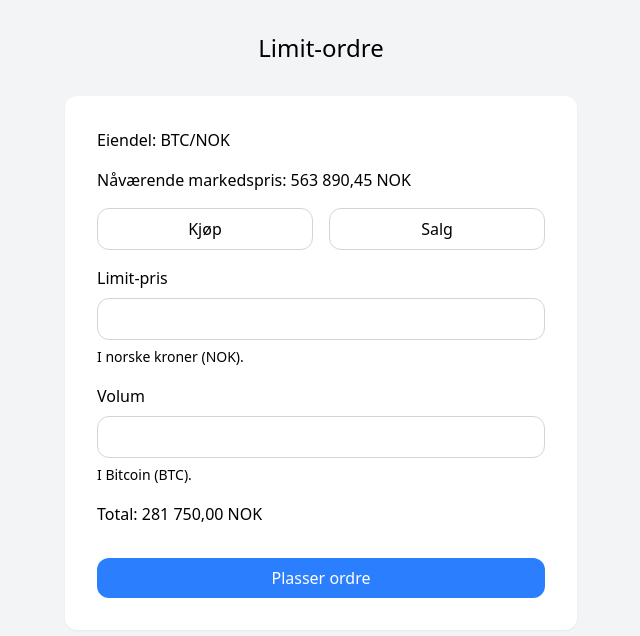
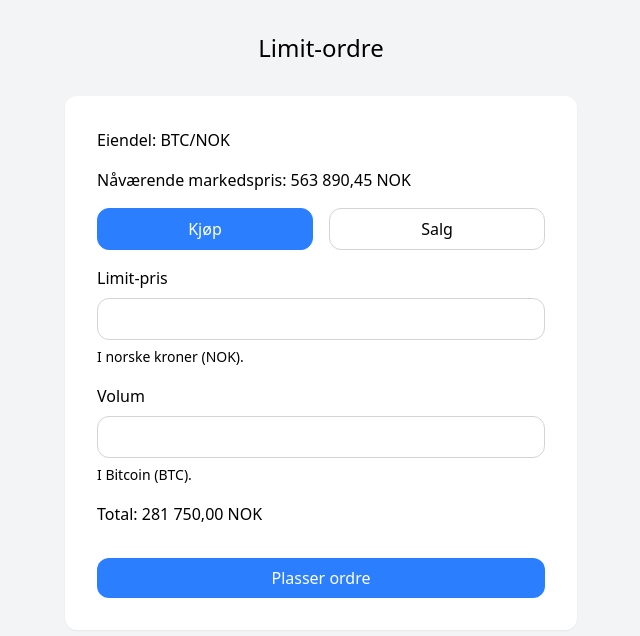
Before and after one commit to mbenoni/limit-order-ui, a React (Vite) app: page / in a window 1280 px wide. Shown: the top 636 px of the page, without its empty margins (319-959 px from the left). Built offline with nearby package versions, Linux system fonts and the light colour scheme.

Commit message:
Add basic event handler for the trade type

```diff
--- a/src/App.tsx
+++ b/src/App.tsx
@@ -1,4 +1,12 @@
+import { useState, type ChangeEvent } from 'react';
+
 function App() {
+	const [type, setType] = useState('buy');
+
+	const handleTypeChange = (event: ChangeEvent<HTMLInputElement>) => {
+		setType(event.target.value);
+	};
+
 	return (
 		<>
 			<div className="min-h-screen bg-gray-100 p-8">
@@ -17,9 +25,11 @@ function App() {
 									type="radio"
 									value="buy"
 									name="type"
+									checked={type === 'buy'}
+									onChange={handleTypeChange}
 								/>
 
-								<span className="w-full inline-block py-2 border rounded-xl border-neutral-300 hover:bg-blue-500 hover:text-white hover:border-blue-500">
+								<span className={`w-full inline-block py-2 border rounded-xl hover:bg-blue-500 ${type === 'buy' ? 'bg-blue-500 text-white border-blue-500' : 'border-neutral-300 hover:bg-blue-500 hover:text-white hover:border-blue-500'}`}>
 									Kjøp
 								</span>
 							</label>
@@ -30,9 +40,11 @@ function App() {
 									type="radio"
 									value="sell"
 									name="type"
+									checked={type === 'sell'}
+									onChange={handleTypeChange}
 								/>
 
-								<span className="w-full inline-block py-2 border rounded-xl border-neutral-300 hover:bg-blue-500 hover:text-white hover:border-blue-500">
+									<span className={`w-full inline-block py-2 border rounded-xl hover:bg-blue-500 ${type === 'sell' ? 'bg-blue-500 text-white border-blue-500' : 'border-neutral-300 hover:bg-blue-500 hover:text-white hover:border-blue-500'}`}>
 									Salg
 								</span>
 							</label>
```
